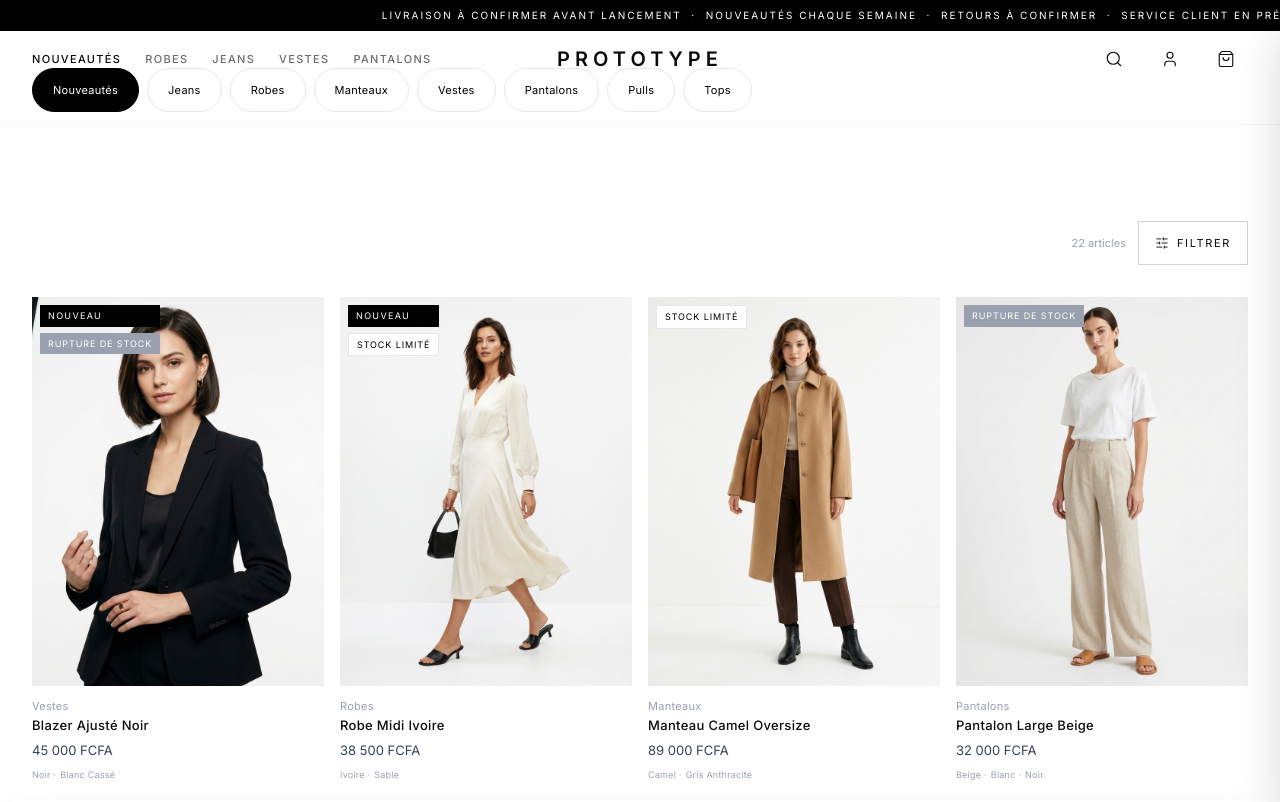
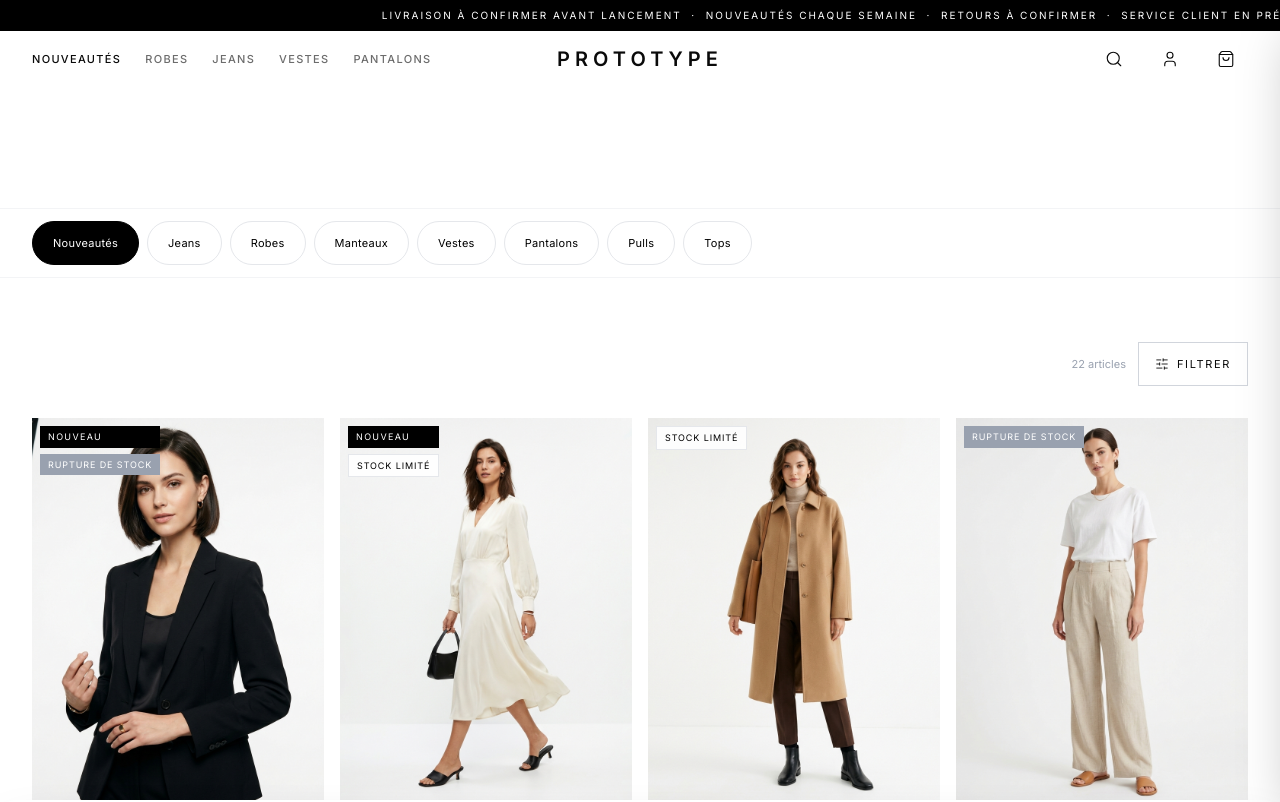
Before and after one commit to PaulElielk/mango-template, a Next.js app: page /shop in a window 1280 px wide. Shown: the top 802 px of the page. Built offline with nearby package versions, Linux system fonts and the light colour scheme; no server answers; a web font is replaced by a local one.

Commit message:
Refactor shop category pills into product grid

```diff
--- a/app/components/ProductGrid.tsx
+++ b/app/components/ProductGrid.tsx
@@ -32,6 +32,18 @@ export default function ProductGrid() {
   });
 
   const hasFilters = activeCategory || activeSize || activeColor || searchQuery;
+  const categoryPills = ["Nouveautés", "Jeans", "Robes", "Manteaux", "Vestes", "Pantalons", "Pulls", "Tops"];
+
+  function handleCategoryPillClick(category: string) {
+    const params = new URLSearchParams(searchParams.toString());
+    if (category === "Nouveautés") {
+      params.delete("category");
+    } else {
+      params.set("category", category);
+    }
+    const query = params.toString();
+    router.push(query ? `/shop?${query}` : "/shop");
+  }
 
   function clearFilter(key: string) {
     const params = new URLSearchParams(searchParams.toString());
@@ -41,7 +53,31 @@ export default function ProductGrid() {
   }
 
   return (
-    <section id="produits" className="px-4 md:px-8 py-16 md:py-24">
+    <section id="produits" className="px-4 md:px-8 pt-6 pb-16 md:py-24">
+      <div className="-mx-4 md:-mx-8 mb-8 md:mb-16 overflow-x-auto hide-scrollbar border-y border-gray-100 bg-white">
+        <div className="flex items-center gap-2 px-4 md:px-8 py-3 w-max">
+          {categoryPills.map((pill) => {
+            const isActive =
+              activeCategory === pill || (pill === "Nouveautés" && !activeCategory);
+
+            return (
+              <button
+                type="button"
+                key={pill}
+                onClick={() => handleCategoryPillClick(pill)}
+                className={`px-5 py-2 text-[11px] tracking-wide rounded-full border transition-all whitespace-nowrap min-h-[44px] ${
+                  isActive
+                    ? "bg-black text-white border-black"
+                    : "bg-white text-black border-gray-200 hover:border-black"
+                }`}
+              >
+                {pill}
+              </button>
+            );
+          })}
+        </div>
+      </div>
+
       {/* Filter bar */}
       <div className="flex items-center justify-between mb-8 gap-4">
         {/* Active filter chips */}
--- a/app/shop/ShopPageClient.tsx
+++ b/app/shop/ShopPageClient.tsx
@@ -8,49 +8,6 @@ import SearchOverlay from "@/app/components/SearchOverlay";
 import FilterSheet from "@/app/components/FilterSheet";
 import BackToTop from "@/app/components/BackToTop";
 import ProductGrid from "@/app/components/ProductGrid";
-import { useRouter, useSearchParams } from "next/navigation";
-
-function CategoryPills() {
-  const router = useRouter();
-  const searchParams = useSearchParams();
-  const activeCategory = searchParams.get("category") ?? "";
-
-  const pills = ["Nouveautés", "Jeans", "Robes", "Manteaux", "Vestes", "Pantalons", "Pulls", "Tops"];
-
-  function handlePillClick(cat: string) {
-    const params = new URLSearchParams(searchParams.toString());
-    if (cat === "Nouveautés") {
-      params.delete("category");
-    } else {
-      params.set("category", cat);
-    }
-    router.push(`/shop?${params.toString()}`);
-  }
-
-  return (
-    <div className="w-full overflow-x-auto hide-scrollbar border-b border-gray-100 bg-white sticky top-0 md:top-14 z-[40]">
-      <div className="flex items-center gap-2 px-4 md:px-8 py-3 w-max">
-        {pills.map((pill) => {
-          const isActive = activeCategory === pill || (pill === "Nouveautés" && !activeCategory);
-          return (
-            <button
-              type="button"
-              key={pill}
-              onClick={() => handlePillClick(pill)}
-              className={`px-5 py-2 text-[11px] tracking-wide rounded-full border transition-all whitespace-nowrap min-h-[44px] ${
-                isActive
-                  ? "bg-black text-white border-black"
-                  : "bg-white text-black border-gray-200 hover:border-black"
-              }`}
-            >
-              {pill}
-            </button>
-          );
-        })}
-      </div>
-    </div>
-  );
-}
 
 export default function ShopPageClient() {
   return (
@@ -60,9 +17,8 @@ export default function ShopPageClient() {
       <CartDrawer />
       <Sidebar />
 
-      <main className="pt-14">
+      <main className="pt-24 md:pt-28">
         <h1 className="sr-only">Boutique</h1>
-        <CategoryPills />
         <ProductGrid />
         <FilterSheet />
       </main>
```
Also changed, not shown: 2 other files (tests, documents, lock files or other folders).
